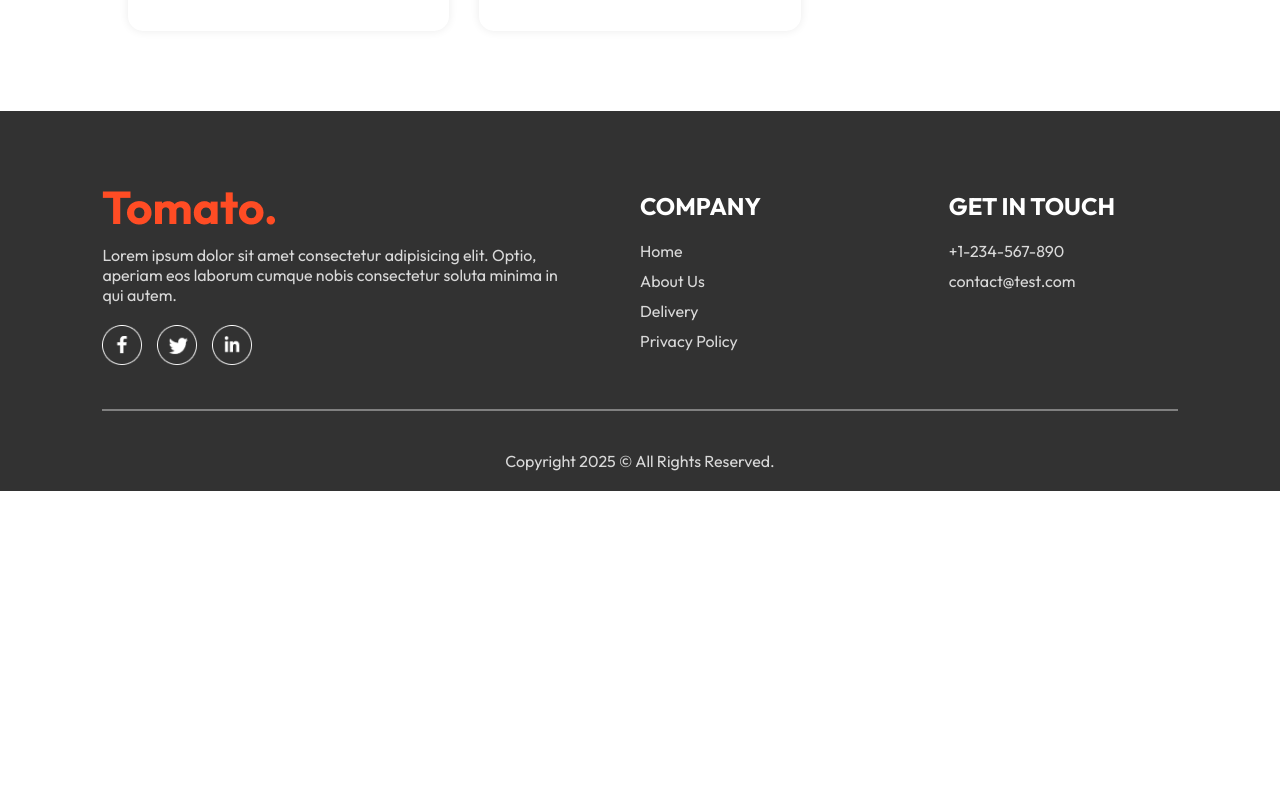
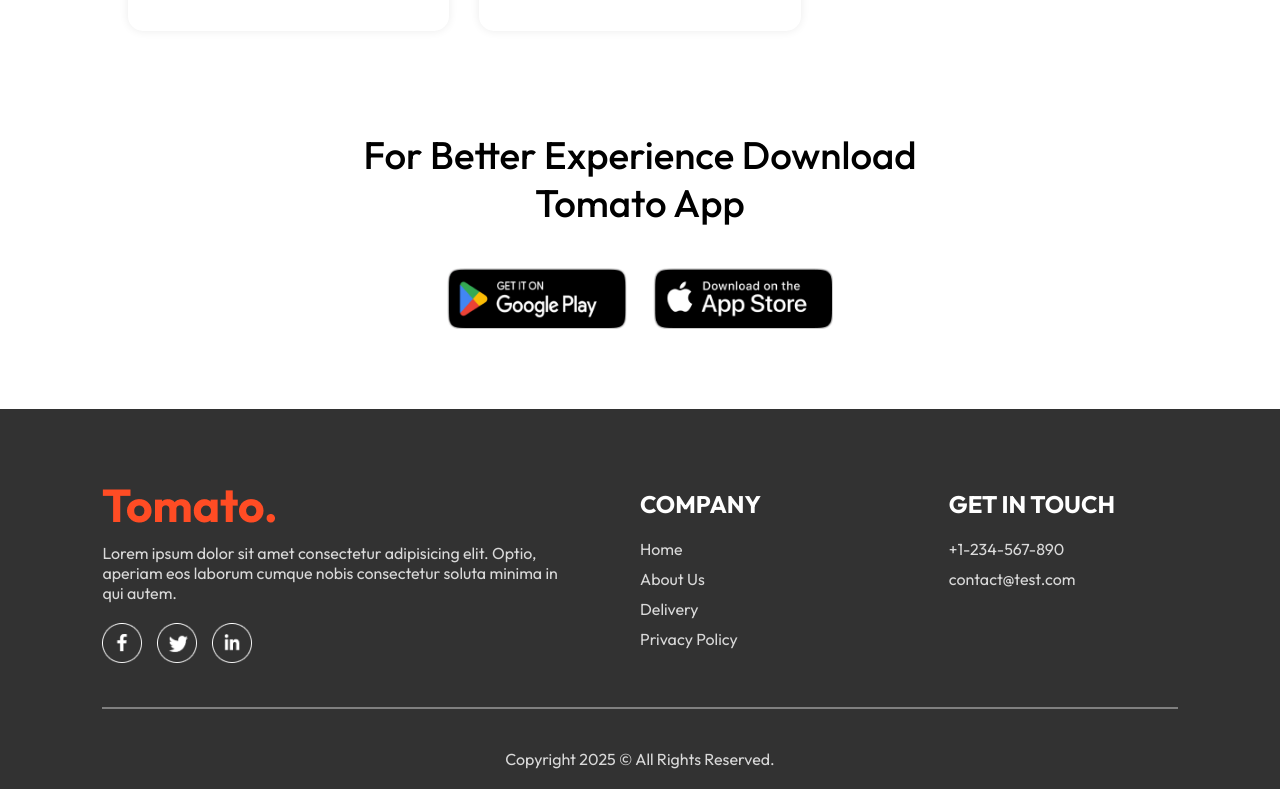
Before and after one commit to adg006/tomato, a React (Vite) app in the folder frontend/: page / in a window 1280 px wide. Shown: the part 6018-6807 px from the top of the page. Before the commit the page ends 6509 px from the top, so only its background shows below. Built offline with nearby package versions, Linux system fonts and the light colour scheme.

Commit message:
added download app component

```diff
--- /dev/null
+++ b/frontend/src/components/download/Download.jsx
@@ -0,0 +1,18 @@
+import { assets } from "../../assets/assets";
+import "./download.css";
+
+const Download = () => {
+  return (
+    <div className="app-download" id="app-download">
+      <p>
+        For Better Experience Download <br /> Tomato App
+      </p>
+      <div className="app-download-platforms">
+        <img src={assets.play_store} alt="" />
+        <img src={assets.app_store} alt="" />
+      </div>
+    </div>
+  );
+};
+
+export default Download;
--- /dev/null
+++ b/frontend/src/components/download/download.css
@@ -0,0 +1,25 @@
+.app-download {
+  margin: auto;
+  margin-top: 100px;
+  font-size: max(3vw, 20px);
+  text-align: center;
+  font-weight: 500;
+}
+
+.app-download-platforms {
+  display: flex;
+  justify-content: center;
+  gap: max(2vw, 10px);
+  margin-top: 40px;
+}
+
+.app-download-platforms img {
+  width: max(30vw, 120px);
+  max-width: 180px;
+  transition: 0.5s;
+  cursor: pointer;
+}
+
+.app-download-platforms img:hover {
+  transform: scale(1.05);
+}
--- a/frontend/src/pages/home/Home.jsx
+++ b/frontend/src/pages/home/Home.jsx
@@ -4,6 +4,7 @@ import Menu from "../../components/menu/Menu";
 import Listing from "../../components/listing/Listing";
 
 import "./home.css";
+import Download from "../../components/download/Download";
 
 export default function Home() {
   const [category, setCategory] = useState("all");
@@ -13,6 +14,7 @@ export default function Home() {
       <Header />
       <Menu category={category} setCategory={setCategory} />
       <Listing category={category} />
+      <Download />
     </div>
   );
 }
```
